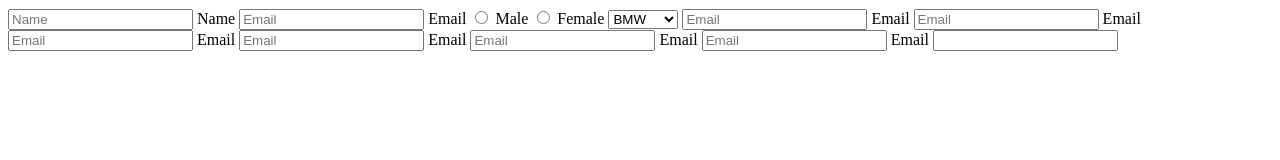
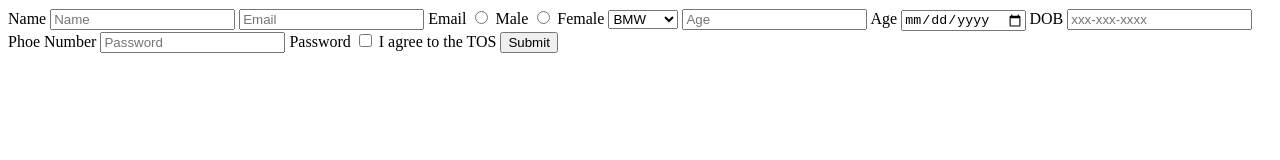
Before and after one commit to acciojob/signup-form-car-Kaushiki-KS, a website: page main.html in a window 1280 px wide. Drawn offline with Linux system fonts and the light colour scheme.

Commit message:
created a submission

```diff
--- a/main.html
+++ b/main.html
@@ -9,8 +9,8 @@
 <body>
 	<!-- the entire body must be written by student -->
 	<form method="post">
+		<label for="name">Name</label>
 		<input type="text" id="name" placeholder="Name" required>
-		<label for="name">Name</label>
 
 		<input type="email" id="email" placeholder="Email" required>
 		<label for="email">Email</label>
@@ -28,24 +28,22 @@
 			<option>VagonR</option>
 		</select>
 
-		<input type="email" id="email" placeholder="Email" required>
-		<label for="email">Email</label>
+		<input type="number" id="age" placeholder="Age" required>
+		<label for="age">Age</label>
 
-		<input type="email" id="email" placeholder="Email" required>
-		<label for="email">Email</label>
+		<input type="date" id="dob" required>
+		<label for="dob">DOB</label>
 
-		<input type="email" id="email" placeholder="Email" required>
-		<label for="email">Email</label>
+		<input type="tel" id="tel" placeholder="xxx-xxx-xxxx">
+		<label for="tel">Phoe Number</label>
 
-		<input type="email" id="email" placeholder="Email" required>
-		<label for="email">Email</label>
+		<input type="password" id="password" placeholder="Password" required>
+		<label for="password">Password</label>
 
-		<input type="email" id="email" placeholder="Email" required>
-		<label for="email">Email</label>
+		<input type="checkbox" id="tos" required>
+		<label for="tos">I agree to the TOS</label>
 
-		<input type="email" id="email" placeholder="Email" required>
-		<label for="email">Email</label>
-		<input>
+		<button type="submit">Submit</button>
 	</form>
     <script type="text/javascript" src="./script.js">
 </script>
```
